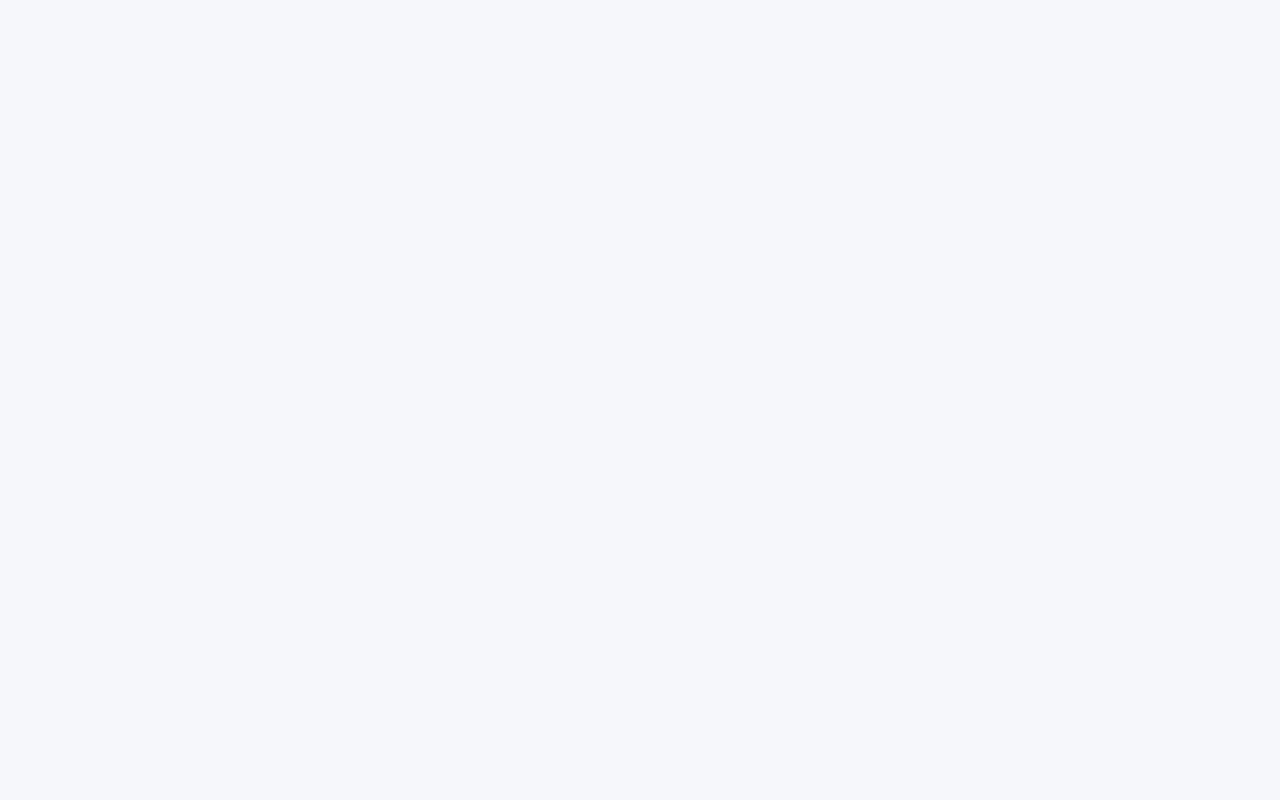
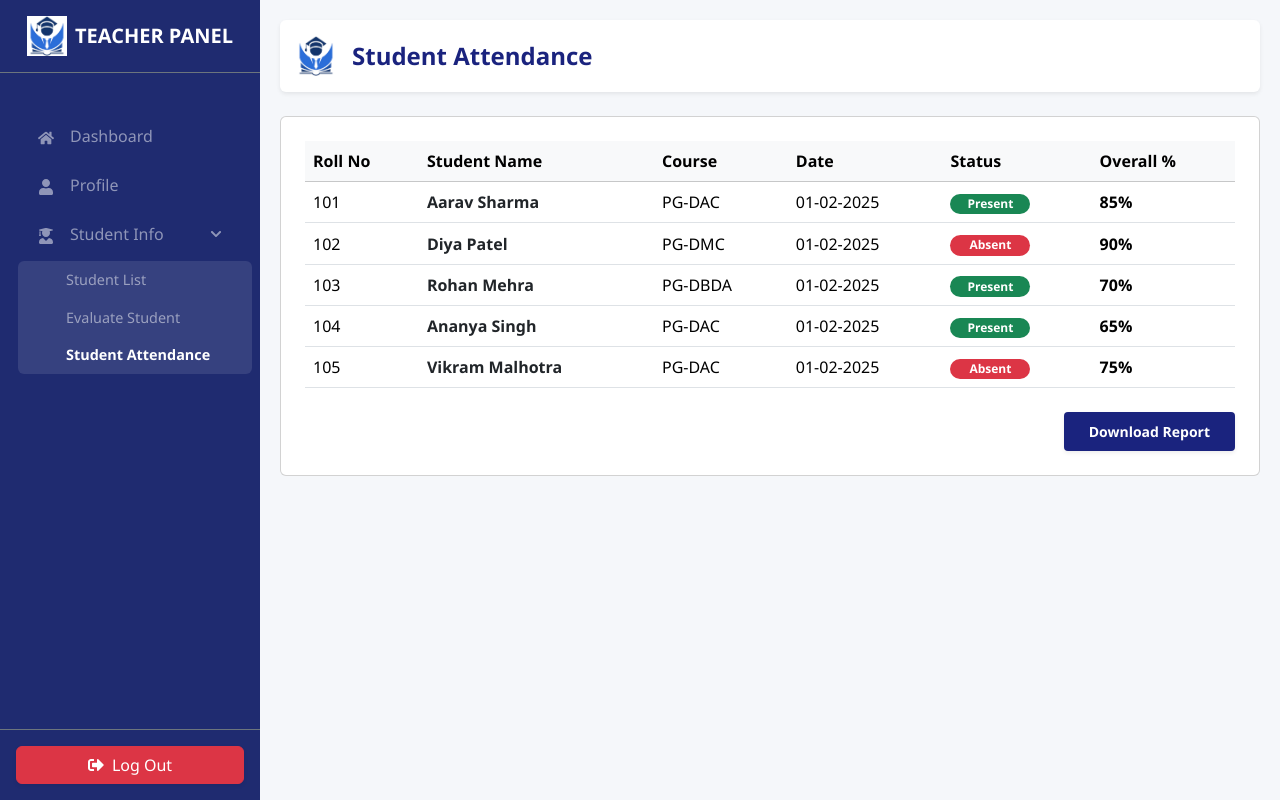
Before and after one commit to Institute-Management-System/Institute-Management-System, a React (Vite) app in the folder frontend/app/: page /teacher/student-attendance in a window 1280 px wide. Before the commit this address had no page. Built offline with nearby package versions, Linux system fonts and the light colour scheme.

Commit message:
teacher-student-attendance Added

```diff
--- a/frontend/app/src/App.jsx
+++ b/frontend/app/src/App.jsx
@@ -32,6 +32,8 @@ import TeacherDashboard from "./pages/teacher/TeacherDashboard";
 import TeacherProfile from "./pages/teacher/TeacherProfile";
 import TeacherStudentList from "./pages/teacher/TeacherStudentList";
 import TeacherEvaluateStudent from "./pages/teacher/TeacherEvaluateStudent";
+import TeacherStudentAttendance from "./pages/teacher/TeacherStudentAttendance";
+
 const App = () => {
 
   return (
@@ -71,6 +73,7 @@ const App = () => {
           <Route path="profile" element={<TeacherProfile />} />
           <Route path="student-list" element={<TeacherStudentList />} />
           <Route path="evaluate" element={<TeacherEvaluateStudent />} />
+          <Route path="student-attendance" element={<TeacherStudentAttendance />} />
         </Route>
          </Routes>
       <ToastContainer position="top-right" autoClose={3000} />
--- a/frontend/app/src/layout/MainLayout.jsx
+++ b/frontend/app/src/layout/MainLayout.jsx
@@ -73,7 +73,8 @@ const MainLayout = ({ role }) => {
           isDropdown: true,
           subLinks: [
            { path: "/teacher/student-list", label: "Student List" },
-            { path: "/teacher/evaluate", label: "Evaluate Student" }
+            { path: "/teacher/evaluate", label: "Evaluate Student" },
+            { path: "/teacher/student-attendance", label: "Student Attendance" }
           ]
         }
       ];
--- /dev/null
+++ b/frontend/app/src/pages/teacher/TeacherStudentAttendance.jsx
@@ -0,0 +1,143 @@
+import React, { useState, useEffect } from "react";
+// useState  -> to store attendance data in component state
+// useEffect -> to fetch/load data when component loads
+
+import Logo from "../../assets/Logo.png";
+// Institute logo image for header section
+
+import { ToastContainer, toast } from "react-toastify";
+// ToastContainer -> container for toast messages on screen
+// toast -> used to show success/error notification messages
+
+import "react-toastify/dist/ReactToastify.css";
+// react-toastify default styling
+
+const TeacherStudentAttendance = () => {
+
+  // attendanceRecords holds the list of student attendance entries
+  const [attendanceRecords, setAttendanceRecords] = useState([]);
+
+  // useEffect runs once when component is loaded (because dependency array is empty)
+  useEffect(() => {
+
+    // Dummy attendance data (in real project it will come from backend API)
+    const fetchedData = [
+      { id: 101, name: "Aarav Sharma", course: "PG-DAC", date: "01-02-2025", status: "Present", percentage: "85%" },
+      { id: 102, name: "Diya Patel", course: "PG-DMC", date: "01-02-2025", status: "Absent", percentage: "90%" },
+      { id: 103, name: "Rohan Mehra", course: "PG-DBDA", date: "01-02-2025", status: "Present", percentage: "70%" },
+      { id: 104, name: "Ananya Singh", course: "PG-DAC", date: "01-02-2025", status: "Present", percentage: "65%" },
+      { id: 105, name: "Vikram Malhotra", course: "PG-DAC", date: "01-02-2025", status: "Absent", percentage: "75%" },
+    ];
+
+    // storing fetched data into state
+    setAttendanceRecords(fetchedData);
+  }, []); // [] ensures it runs only once
+
+  // function for download report button
+  const handleDownload = () => {
+    // currently only toast message is shown (later you can implement real file download)
+    toast.success("Attendance Report Downloaded Successfully");
+  };
+
+  return (
+    <>
+      {/* Toast message container */}
+      <ToastContainer position="top-right" autoClose={2000} />
+
+      {/* Page Header Section */}
+      <div className="page-header mb-4 d-flex align-items-center gap-3 shadow-sm bg-white p-3 rounded">
+        {/* Logo */}
+        <img src={Logo} alt="Logo" style={{ width: "40px" }} />
+
+        {/* Title */}
+        <h4 className="mb-0 fw-bold" style={{ color: "#1a237e" }}>
+          Student Attendance
+        </h4>
+      </div>
+
+      {/* Main Card for Attendance Table */}
+      <div className="card card-custom p-4">
+
+        {/* Responsive table wrapper */}
+        <div className="table-responsive">
+          <table className="table table-custom table-hover align-middle mb-0">
+
+            {/* Table Header */}
+            <thead className="table-light">
+              <tr>
+                <th>Roll No</th>
+                <th>Student Name</th>
+                <th>Course</th>
+                <th>Date</th>
+                <th>Status</th>
+                <th>Overall %</th>
+              </tr>
+            </thead>
+
+            {/* Table Body */}
+            <tbody>
+              {attendanceRecords.length > 0 ? (
+
+                // if attendance records exist -> display rows
+                attendanceRecords.map((r) => (
+                  <tr key={r.id}>
+
+                    {/* Roll number */}
+                    <td>{r.id}</td>
+
+                    {/* Student name */}
+                    <td className="fw-bold text-dark">{r.name}</td>
+
+                    {/* Course */}
+                    <td>{r.course}</td>
+
+                    {/* Date */}
+                    <td>{r.date}</td>
+
+                    {/* Attendance status (Present/Absent) */}
+                    <td>
+                      <span
+                        // badge color based on present/absent
+                        className={`badge rounded-pill ${
+                          r.status === "Present" ? "bg-success" : "bg-danger"
+                        }`}
+                        style={{ minWidth: "80px" }}
+                      >
+                        {r.status}
+                      </span>
+                    </td>
+
+                    {/* Overall attendance percentage */}
+                    <td className="fw-bold">{r.percentage}</td>
+                  </tr>
+                ))
+              ) : (
+
+                // if no records -> display message
+                <tr>
+                  <td colSpan="6" className="text-center text-muted py-3">
+                    No attendance records found.
+                  </td>
+                </tr>
+              )}
+            </tbody>
+          </table>
+        </div>
+
+        {/* Download button section */}
+        <div className="mt-4 text-end">
+          <button
+            className="btn text-white btn-sm px-4 py-2 fw-bold shadow-sm"
+            style={{ backgroundColor: "#1a237e" }}
+            onClick={handleDownload} // triggers toast message
+          >
+            Download Report
+          </button>
+        </div>
+      </div>
+    </>
+  );
+};
+
+export default TeacherStudentAttendance;
+// export component so it can be used in routes/pages
```
Also changed, not shown: 1 other file (tests, documents, lock files or other folders).
